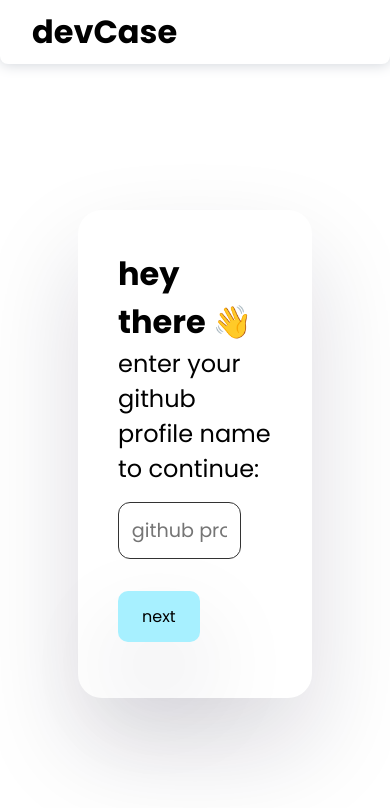
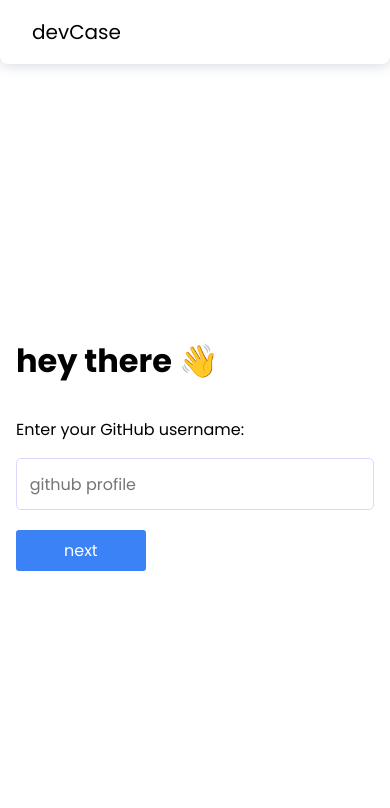
Before and after one commit to siddhigate/devCase, a Next.js app: page / in a window 390 px wide. Shown: the top 808 px of the page. Built offline with nearby package versions, Linux system fonts and the light colour scheme.

Commit message:
atyle, fix: errors & projects blogs display

```diff
--- a/src/components/GithubForm.js
+++ b/src/components/GithubForm.js
@@ -7,21 +7,22 @@
   const [username, setUsername] = useState("");
   const { isPending, error, getUserInfo} = useGithub();
 
-  const handleNext = async (e) => {
+  const handleNext = (e) => {
     e.preventDefault();
     console.log("herrrrrrrrreeeeeeeeeee");
-    await getUserInfo(username);
-    setTab('twitter');
+    getUserInfo(username);
   };
 
   useEffect(() => {
-    console.log(user);
+    if(user.github) {
+      setTab('twitter')
+    }
   }, [user]);
 
   return (
     <form onSubmit={handleNext}>
             <label>
-                <span>enter your github profile name to continue:</span>
+                <span>Enter your GitHub username:</span>
                 <input
                     type='text'
                     placeholder="github profile"
@@ -29,9 +30,9 @@
                     value={username}
                 />
             </label>
-            <button>next</button>
-            {isPending && <p>loading</p>}
-            {error && <p>{error}</p>}
+            {!isPending && <button className="button">next</button>}
+            {isPending && <button className="button" disabled>loading</button>}
+            {error && <p className="error">Couldn't find your profile :(  </p>}
         </form>
   );
 }
--- a/src/components/HashnodeForm.js
+++ b/src/components/HashnodeForm.js
@@ -16,32 +16,38 @@
     console.log("here?")
     console.log(e.target.value)
     await getBlogs(username)
-    router.push("/edit")
+
   };
 
   const handleSkip = () => {
     router.push("/edit");
   }
 
+  useEffect(() => {
+    if(user.hashnode) {
+      router.push("/edit")
+    }
+  }, [user])
+
 
   return (
     <div>
     <form onSubmit={handleNext}>
             <label>
-                <span>enter your hashnode profile name to continue:</span>
+                <span>Enter your hashnode username: </span>
                 <input
                     type='text'
-                    placeholder="hashnode profile"
+                    placeholder="hashnode username"
                     onChange={e => setUsername(e.target.value)}
                     value={username}
                 />
             </label>
 
-            <button type="submit">next</button>
 
-            {isPending && <p>loading</p>}
-            {error && <p>{error}</p>}
+            {!isPending && <button type="submit" className="button">Done</button>}
+            {isPending && <button type="submit" className="button" disabled>loading</button>}
+            {error && <p className="error">Couldn't fetch your profile :(</p>}
       </form>
-      <button onClick={handleSkip}>skip</button> </div>
+      <button onClick={handleSkip} className="skip">skip</button> </div>
   );
 }
--- a/src/components/TwitterForm.js
+++ b/src/components/TwitterForm.js
@@ -4,6 +4,8 @@
 import useTwitter from "../hooks/useTwitter";
 
 export default function TwitterForm({ setTab }) {
+
+  const {user} = useUserContext();
   const [username, setUsername] = useState("");
   const [challenge, setChallenge] = useState("");
   const { isPending, error, getTwitterUser } = useTwitter();
@@ -12,17 +14,28 @@
     e.preventDefault();
     console.log("aaaaaaaaaaaaaaa",username);
     await getTwitterUser(username, challenge);
-    setTab("hashnode");
+
   };
+
+  useEffect(() => {
+    if(user.twitterId) {
+      setTab("hashnode");
+    }
+  }, [user])
+
+  useEffect(() => {
+    console.log(isPending)
+  }, [isPending])
 
   const handleSkip = () => {
     setTab("hashnode");
   };
 
   return (
+    <>
     <form onSubmit={handleNext}>
       <label>
-        <span>enter your twitter handle name to continue:</span>
+        <span>Enter your twitter username:</span>
         <input
           type="text"
           placeholder="@twitter handle"
@@ -31,7 +44,7 @@
         />
       </label>
       <label>
-        <span>select twitter challenge to continue:</span>
+        <span>Select twitter challenge: </span>
         <select
           onChange={(e) => setChallenge(e.target.value)}
           value={challenge}
@@ -41,10 +54,12 @@
         </select>
       </label>
 
-      <button type="submit">next</button>
-      <button onClick={handleSkip}>skip</button>
-      {isPending && <p>loading</p>}
-      {error && <p>{error}</p>}
+      {!isPending && <button type="submit" className="button">Next</button>}
+      {isPending && <button type="submit" className="button" disabled>loading</button>}
+      {error && <p className="error">Couldn't fetch your profile :(</p>}
     </form>
+    <div className="flex-end"><button onClick={handleSkip} className="skip">skip</button></div>
+
+    </>
   );
 }
--- a/src/components/projects/ProjectCard.js
+++ b/src/components/projects/ProjectCard.js
@@ -3,10 +3,10 @@
 
     return (
         <div className="card project-card">
-            <h2>{repo.name}</h2>
+            <h3>{repo.name}</h3>
             <p>{repo.description}</p>
-            <p className="createdAt">created at: {new Date(repo.createdAt).toDateString()}</p>
-            <p>language: {repo.language}</p>
+            <p className="createdAt">Created at: {new Date(repo.createdAt).toDateString()}</p>
+            <p>Language: {repo.language}</p>
 
             {repo.liveURL && <a className="link link-primary" href={repo.liveURL}>live demo</a>}
             <a className="link link-secondary" href={repo.repoURL}>see repo</a>
--- a/src/components/projects/Projects.js
+++ b/src/components/projects/Projects.js
@@ -11,10 +11,13 @@
     }, [user.githubRepos])
 
     return (
+        <div className='articles-section'><h2>My Projects 👩‍💻</h2>
         <div className='projects'>
+
             {user.githubRepos && user.githubRepos.slice(0, 6).map(repo => (
                 <ProjectCard repo={repo} key={repo.id} />
             ))}
         </div>
+        </div>
     )
 }
--- a/src/hooks/useTwitter.js
+++ b/src/hooks/useTwitter.js
@@ -22,6 +22,8 @@
       dispatch({ type: "SET_TWITTER", payload: { twitterId: null, twitterChallenge: null } });
       setError(res.error);
     }
+
+    setIsPending(false);
   };
   return { isPending, error, getTwitterUser };
 };
--- a/styles/globals.css
+++ b/styles/globals.css
@@ -7,10 +7,11 @@
     font-family: 'Poppins', sans-serif;
 }
 
-.brand {
-  font-size: 2rem;
-  font-weight: 700;
+.header .brand {
+    font-size: 1.25rem;
+    font-weight: 500;
 }
+
 
 .container {
     display: flex;
@@ -18,15 +19,6 @@
     min-height: 100vh;
     width: 100%;
 }
-/*
-.header {
-  margin: 0 auto;
-  width: 80%;
-  padding: 1rem 2rem;
-  border-bottom-left-radius: 24px;
-  border-bottom-right-radius: 24px;
-  box-shadow: rgba(17, 12, 46, 0.15) 0px 48px 100px 0px;
-} */
 
 .main {
     display: flex;
@@ -35,44 +27,107 @@
     flex: 1;
 }
 
-
-
-.main span {
-  font-size: 1.5rem;
-}
-
-.main input {
-  margin: 1rem 0;
-  padding: 0.8rem;
-  font-size: 1.2rem;
-  font-family: inherit;
-  display: block;
-  border: 1px solid #333;
-  border-radius: 12px;
-  width: 80%;
-}
-
-button {
-  cursor: pointer;
-  margin: 1rem 0;
-  padding: 0.8rem 1.5rem;
-  font-size: 1.2rem;
-  border-radius: 10px;
-  background-color: rgb(167, 240, 255);
-  border: none;
-  box-shadow: rgba(17, 12, 46, 0.15) 0px 48px 100px 0px;
-}
-
-button:hover {
-  background-color: rgb(109, 231, 255);
-}
-
-.card {
+.main .card {
     margin: 2rem 0;
     padding: 2.5rem;
     box-shadow: rgba(17, 12, 46, 0.15) 0px 48px 100px 0px;
-  border-radius: 24px;
-  max-width: 60%;
+    border-radius: 2px;
+    border: 1px solid #F3F4F6;
+    width: 550px;
+    max-width: 70%;
+}
+
+.main h1 {
+    font-size: 2rem;
+    margin-bottom: 2rem;
+}
+
+.card span {
+    font-size: 1rem;
+}
+
+
+.card input {
+    margin: 1rem 0;
+    padding: 0.8rem;
+    font-size: 1rem;
+    font-family: inherit;
+    display: block;
+    border: 1px solid #ddd6fe;
+    border-radius: 5px;
+    width: 100%;
+}
+
+.card select {
+    margin: 1rem 0;
+    padding: 0.8rem;
+    font-size: 1rem;
+    font-family: inherit;
+    display: block;
+    border: 1px solid #ddd6fe;
+    border-radius: 5px;
+    width: 100%;
+    background: transparent;
+}
+
+
+.card .button {
+    border:none;
+    outline: none;
+    background-color: #3b82f6;
+    margin-top: 1.25rem;
+    padding: 0.5rem 3rem;
+    border-radius: 3px;
+    color: white;
+    cursor: pointer;
+    display: block;
+}
+
+.card .button:hover {
+    background-color: #1D4ED8;
+}
+
+.card .butotn:disabled {
+    opacity: 0.5;
+}
+
+.card .flex-end {
+    display: flex;
+    justify-content: flex-end;
+    align-items: flex-end;
+}
+.card .skip {
+    margin-right: auto;
+    display: block;
+    color: #1D4ED8;
+    text-decoration: underline;
+    background-color: transparent;
+    text-align: right;
+    border: none;
+    outline: none;
+    margin-top: 1rem;
+    cursor: pointer;
+}
+
+.card .skip:hover {
+    color: #1E3A8A;
+}
+
+.card .error {
+    color:#F43F5E;
+    margin-top: 1rem;
+}
+
+@media screen and (max-width: 750px) {
+
+    .main .card {
+        margin: 0.5rem;
+        padding: 0.5rem;
+        box-shadow: none;
+        border-radius: 2px;
+        border: none;
+        max-width: 100%;
+    }
  }
 
 .projects {
@@ -89,11 +144,12 @@
     max-width: 100%;
     margin: 0 1rem;
     box-shadow: none;
-    border: 2px solid rgb(106, 106, 106);
+    border: 1px solid #D1D5DB;
+    padding: 1rem
 }
 
-.project-card h2 {
-    margin: 0.8rem 0;
+.project-card h3 {
+    margin: 1rem 0;
 }
 
 .project-card .createdAt{
@@ -106,19 +162,22 @@
     color: #fff;
     margin-top: 1rem;
     margin-right: 1rem;
-    border-radius: 12px;
-    padding: 0.5rem 1rem;
+    border-radius: 5px;
+    padding: 0.5rem 2rem;
     text-decoration: none;
 }
 
 .project-card .link-primary {
-    background-color: rgb(71, 71, 71);
+    background-color: #6D28D9;
 }
 
 .project-card .link-secondary {
-    background-color: rgb(133, 133, 133);
+    background-color: #8B5CF6;
 }
 
+.project-card .link:hover {
+    background-color: #5B21B6   ;
+}
 
 *,
 *::before,
@@ -398,3 +457,50 @@
         height: 10rem;
     }
 }
+
+
+.articles-section {
+    min-height: 100vh;
+}
+
+.articles-section h2 {
+    text-align: center;
+    font-size: 3rem;
+    margin: 3rem 0;
+}
+
+.articles-container {
+
+    max-width: 1100px;
+    display: grid;
+    margin: auto;
+    grid-template-columns: 1fr 1fr;
+}
+
+.article-card {
+    margin: 1rem;
+    padding: 1rem;
+    border: 1px solid #D1D5DB;
+    border-radius: 0.5rem;
+    display: flex;
+    flex-direction: column;
+    gap: 0.75rem;
+}
+
+.article-card a {
+
+    color: #7C3AED;
+    font-size: 1.1rem;
+    margin: 0.25rem 0;
+}
+
+.article-card a:hover {
+    color: #4C1D95;
+}
+
+@media screen and (max-width: 650px) {
+
+    .articles-container {
+        grid-template-columns: 1fr;
+    }
+}
```
Also changed, not shown: pages/edit.js (+5 -3 lines), src/components/portfolio/blogs/BlogCard.js (added, +16 -0 lines), src/components/portfolio/blogs/Blogs.js (added, +24 -0 lines). Lines whose indentation alone changed are shown as unchanged.
